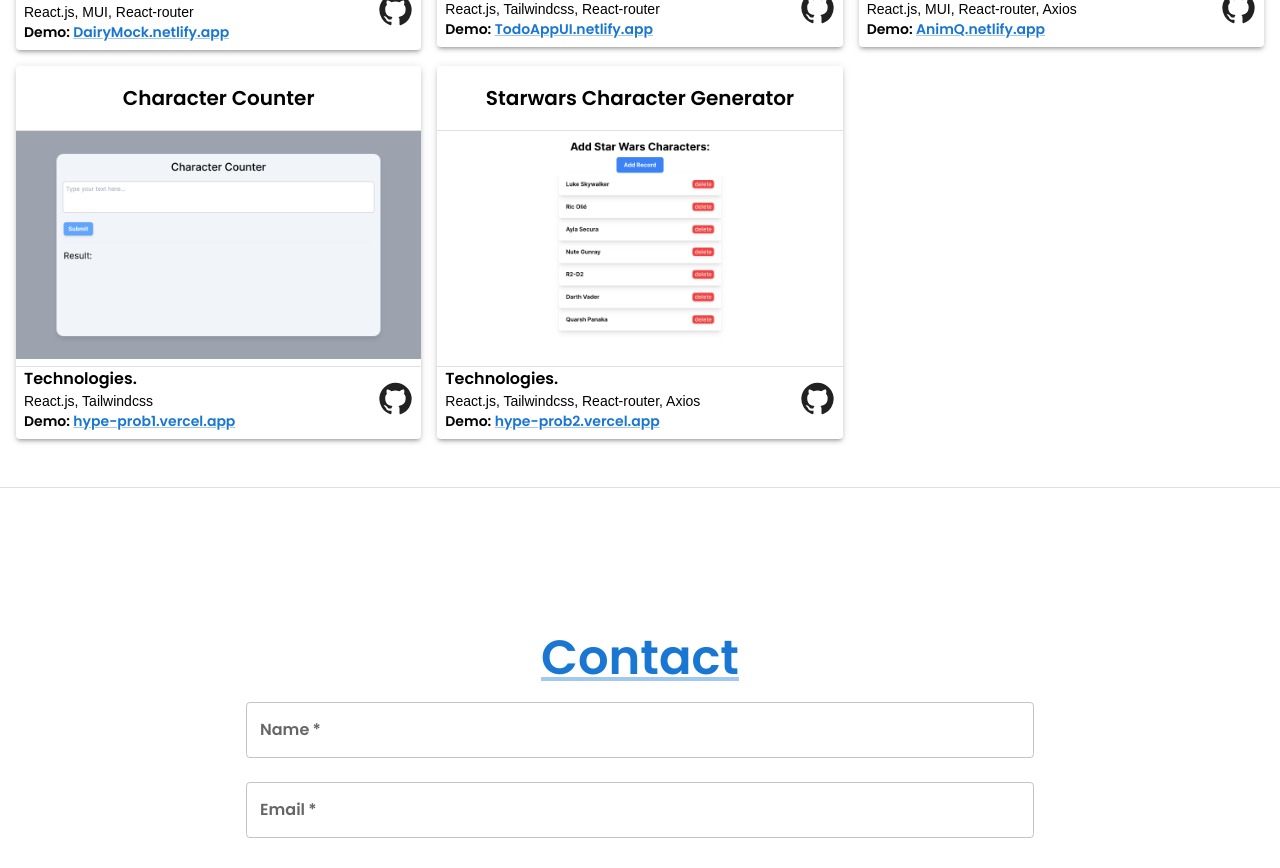
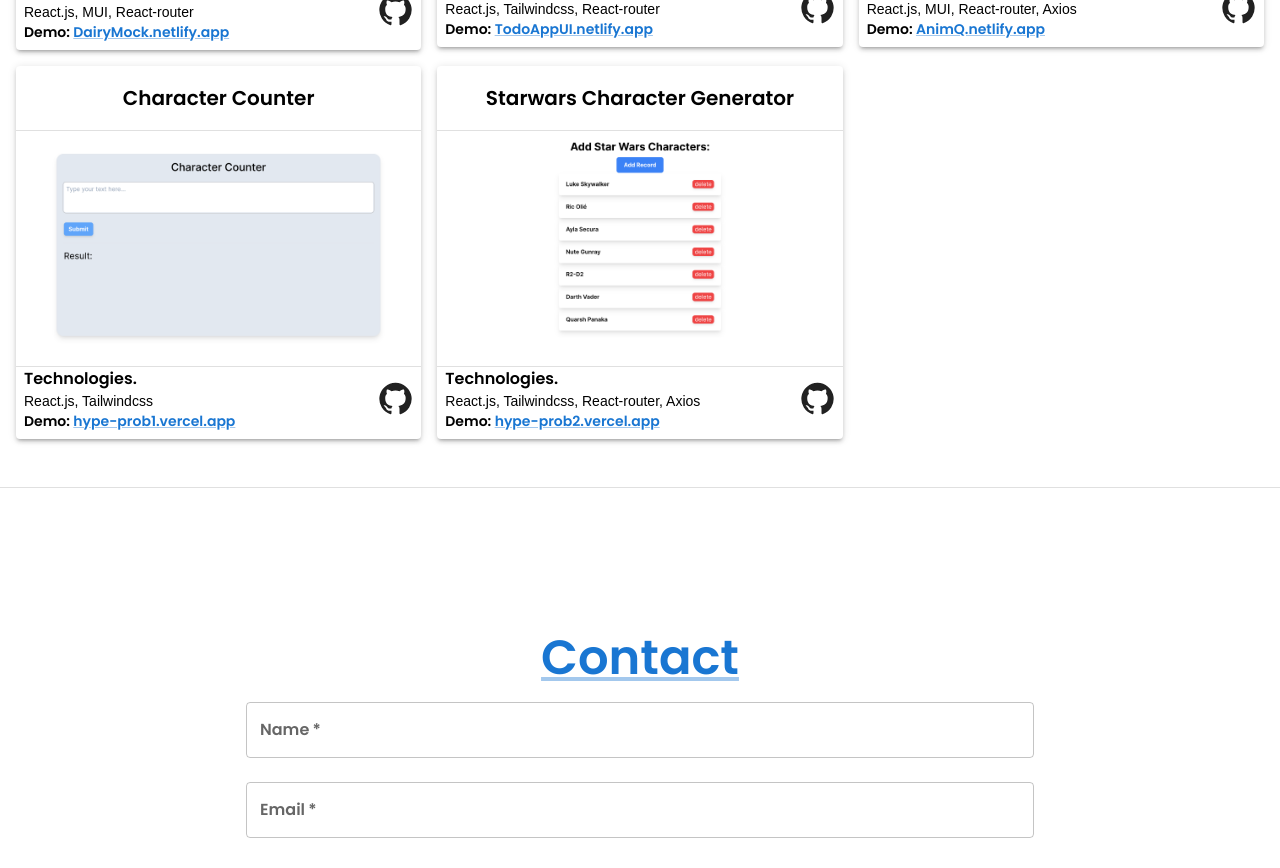
Before and after one commit to Datrixz/my-portfolio-site, a React (Create React App) app: page / in a window 1280 px wide. Shown: the part 3420-4288 px from the top of the page. Built offline with nearby package versions, Linux system fonts and the light colour scheme.

Commit message:
fix(proj img)

```diff
--- a/src/comp/Github.jsx
+++ b/src/comp/Github.jsx
@@ -43,7 +43,7 @@
   },
   {
     name: "Character Counter",
-    url: "/img/hypep1.png",
+    url: "/img/hypep11.png",
     tech: "React.js, Tailwindcss",
     demo: "hype-prob1.vercel.app"
   },
```
Also changed, not shown: public/img/hypep11.png (added).
